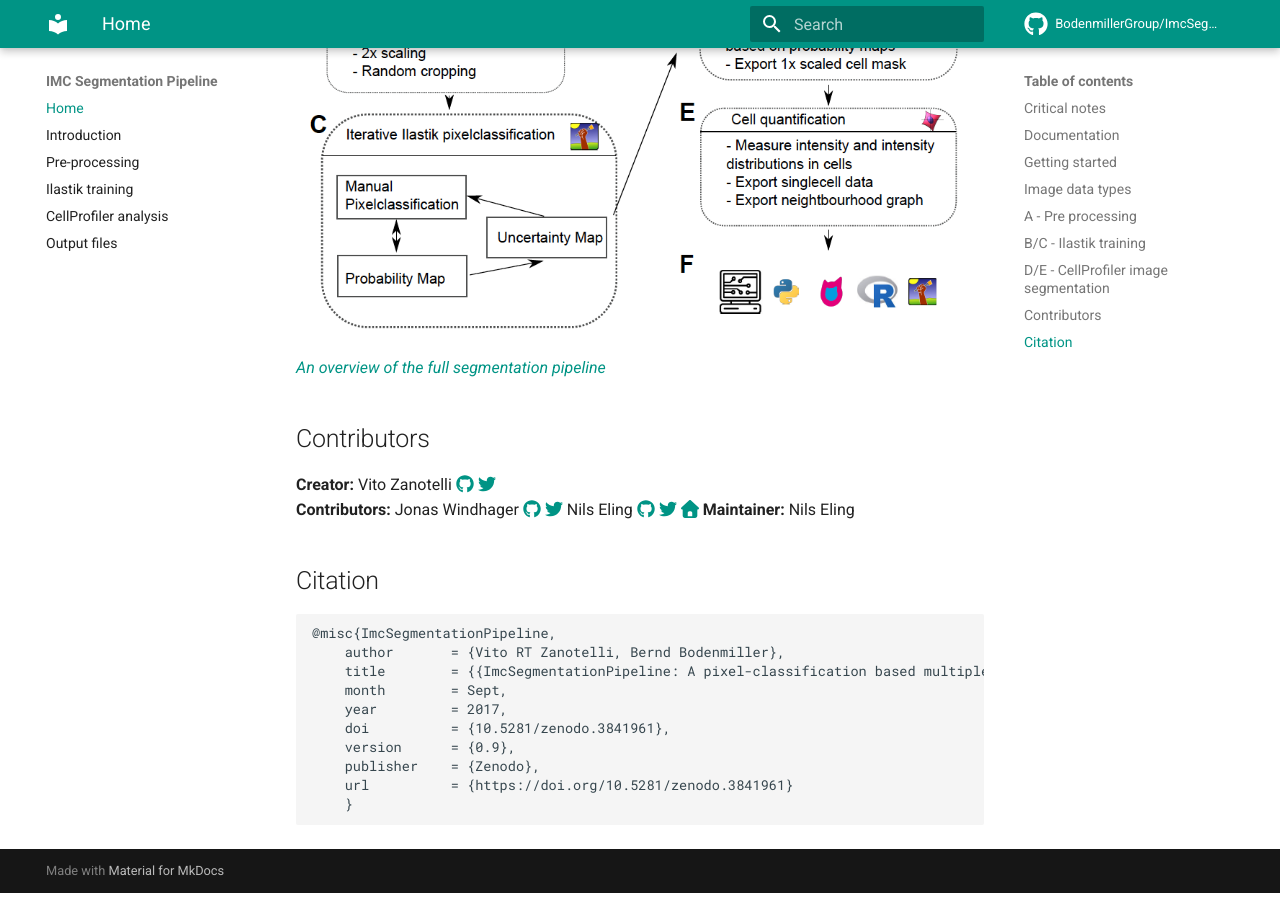
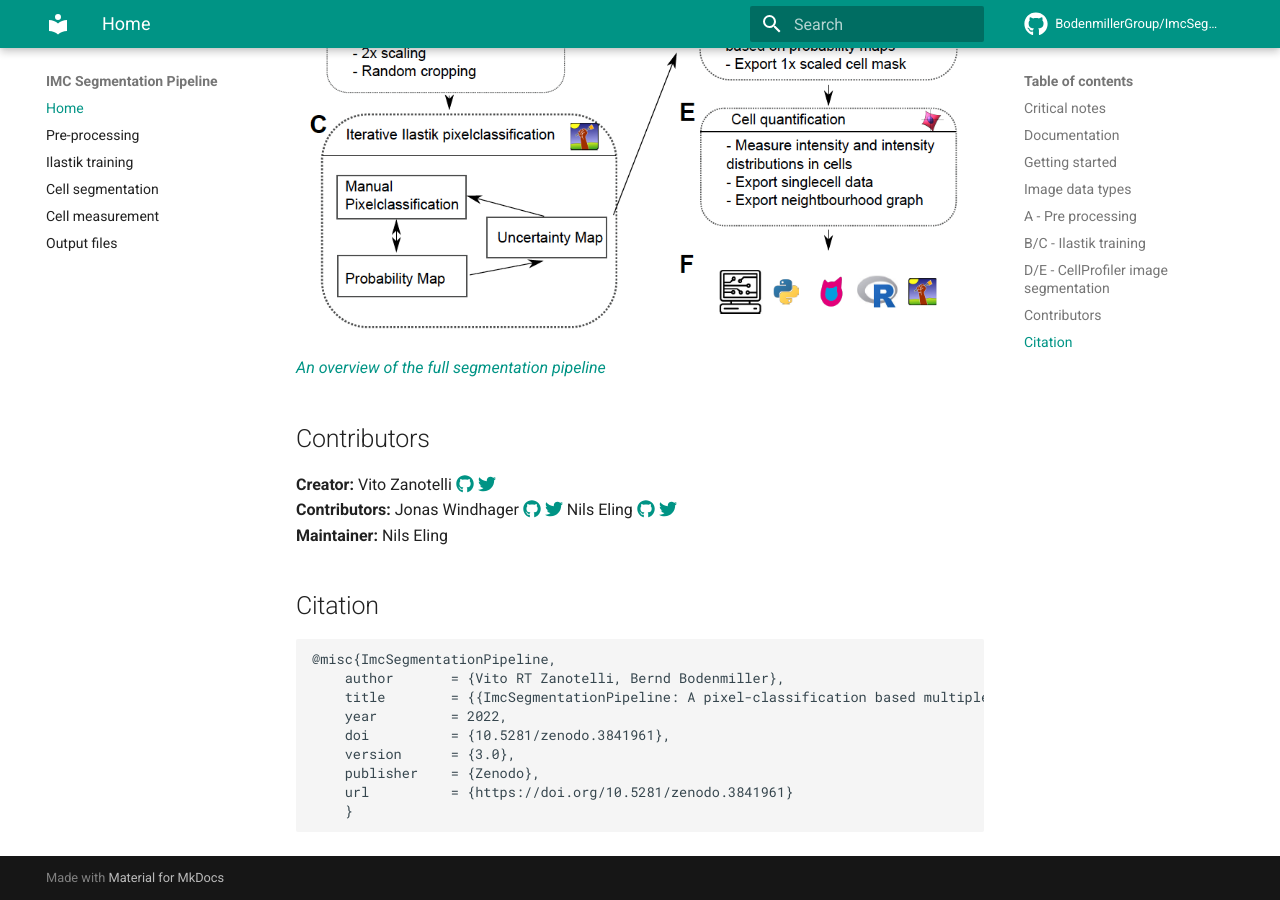
Before and after one commit to BodenmillerGroup/ImcSegmentationPipeline, an MkDocs documentation site: the page built from docs/index.md, in a window 1280 px wide and 900 px high, scrolled down 3192 px. Built offline with MkDocs 1.6.1 and Material for MkDocs 9.7.7, drawn with Linux system fonts in a browser that asks for light colours; comment, search, counter and statistics services are not loaded.

Commit message:
Adjusted navbar

```diff
--- a/docs/index.md
+++ b/docs/index.md
@@ -100,7 +100,7 @@ Please follow the [segmentation instructions](segmentation.md) for more informat
 ## Contributors
 
 **Creator:** Vito Zanotelli [:fontawesome-brands-github:](https://github.com/votti) [:fontawesome-brands-twitter:](https://twitter.com/ZanotelliVRT)
-**Contributors:** Jonas Windhager [:fontawesome-brands-github:](https://github.com/jwindhager) [:fontawesome-brands-twitter:](https://twitter.com/JonasWindhager) Nils Eling [:fontawesome-brands-github:](https://github.com/nilseling) [:fontawesome-brands-twitter:](https://twitter.com/NilsEling) [:fontawesome-solid-home:](https://nilseling.github.io/)
+**Contributors:** Jonas Windhager [:fontawesome-brands-github:](https://github.com/jwindhager) [:fontawesome-brands-twitter:](https://twitter.com/JonasWindhager) Nils Eling [:fontawesome-brands-github:](https://github.com/nilseling) [:fontawesome-brands-twitter:](https://twitter.com/NilsEling)
 **Maintainer:** Nils Eling
 
 ## Citation
@@ -109,10 +109,9 @@ Please follow the [segmentation instructions](segmentation.md) for more informat
 @misc{ImcSegmentationPipeline,
     author       = {Vito RT Zanotelli, Bernd Bodenmiller},
     title        = {{ImcSegmentationPipeline: A pixel-classification based multiplexed image segmentation pipeline}},
-    month        = Sept,
-    year         = 2017,
+    year         = 2022,
     doi          = {10.5281/zenodo.3841961},
-    version      = {0.9},
+    version      = {3.0},
     publisher    = {Zenodo},
     url          = {https://doi.org/10.5281/zenodo.3841961}
     }
--- a/mkdocs.yml
+++ b/mkdocs.yml
@@ -14,10 +14,10 @@ use_directory_urls: false
 site_name: IMC Segmentation Pipeline
 nav:
     - Home: index.md
-    - Introduction: intro.md
     - Pre-processing: prepro.md
     - Ilastik training: ilastik.md
-    - CellProfiler analysis: cellprofiler.md
+    - Cell segmentation: segmentation.md
+    - Cell measurement: measurement.md
     - Output files: output.md
 
 markdown_extensions:
```
